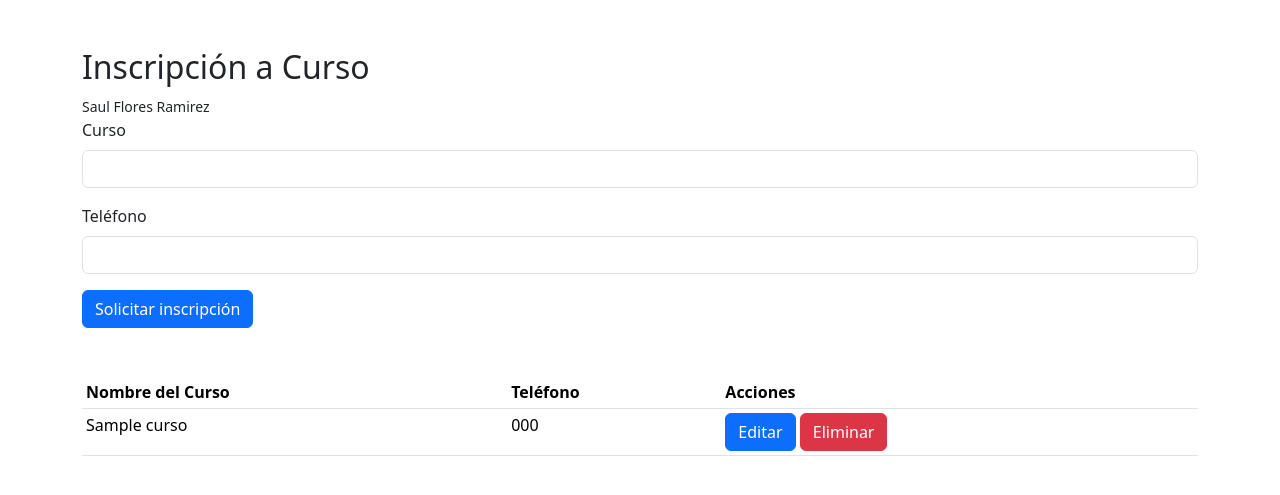
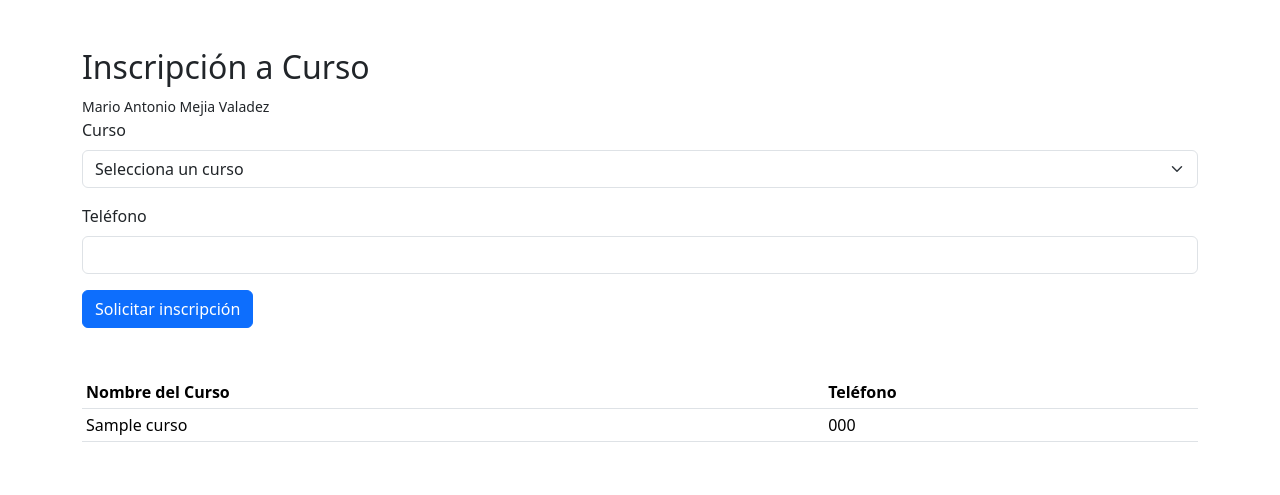
Before and after one commit to Saul941/Flask7B, a Flask app: page / in a window 1280 px wide. Shown: the top 495 px of the page. Run offline with Flask 3, Linux system fonts and the light colour scheme; tables that the repository leaves empty or names only in its code hold one stand-in row (values such as "Sample post"); some libraries are stand-ins or nearby versions.

Commit message:
Update app.html

```diff
--- a/templates/app.html
+++ b/templates/app.html
@@ -12,24 +12,23 @@
 <body>
     <div class="container mt-5">
         <h2>Inscripción a Curso</h2>
-        <small>Saul Flores Ramirez</small>
-
-
-
-        <form method="GET" id="formInscripcion">
+        <small>Mario Antonio Mejia Valadez</small>
+        <form action="/registrar" method="GET" id="formInscripcion">
             <div class="mb-3">
                 <label for="curso" class="form-label">Curso</label>
-                <input type="text" class="form-control" id="Curso" name="Curso"  maxlength="10" pattern="\d{10}" autocomplete= "off">
+                <select class="form-select" id="curso" name="curso" required>
+                    <option value="">Selecciona un curso</option>
+                    <option value="DSW">Desarrollo Software</option>
+                    <option value="MAI">Mantenimiento Industrial</option>
+                    <option value="MEC">Mecatronica</option>
+                </select>
             </div>
-
             <div class="mb-3">
                 <label for="telefono" class="form-label">Teléfono</label>
-                <input type="text" class="form-control" id="telefono" name="telefono" required minlength="10" maxlength="10" pattern="\d{10}" autocomplete= "off">
+                <input type="text" class="form-control" id="telefono" name="telefono" required minlength="10" maxlength="10" pattern="\d{10}">
             </div>
             <button type="submit" class="btn btn-primary">Solicitar inscripción</button>
         </form>
-        <!-- Alert para mostrar mensajes -->
-        <div class="alert alert-success d-none" id="alertMensaje" role="alert"></div>
     </div>
 
     <div class="container mt-5">
@@ -38,7 +37,6 @@
                 <tr>
                     <th>Nombre del Curso</th>
                     <th>Teléfono</th>
-                    <th>Acciones</th>
                 </tr>
             </thead>
             <tbody id="tbodyInscripcionCurso"></tbody>
@@ -81,71 +79,53 @@
             // Realizamos un SELECT a la BD con FLASK y lo imprimimos en el TBODY
             function buscar() {
                 $.get("/buscar", function (respuesta) {
-                    $("#tbodyInscripcionCurso").html("");
+                    // Imprimimos la respuesta de FLASK con SELECT para saber cómo acceder a cada valor y colocarlos en el TBODY
+                    console.log(respuesta)
+
+                    $("#tbodyInscripcionCurso").html("")
 
                     for (var x in respuesta) {
-                        var inscripcionCurso = respuesta[x];
+                        var inscripcionCurso = respuesta[x]
                         $("#tbodyInscripcionCurso").append(`<tr>
                             <td>${inscripcionCurso[1]}</td>
                             <td>${inscripcionCurso[2]}</td>
-                            <td>
-                                <button class="btn btn-primary btn-editar" data-id="${inscripcionCurso[0]}">Editar</button>
-                                <button class="btn btn-danger btn-eliminar" data-id="${inscripcionCurso[0]}">Eliminar</button>
-                            </td>
-                        </tr>`);
+                        </tr>`)
                     }
-                });
+                })
             }
 
-            buscar();
+            buscar()
 
-            Pusher.logToConsole = true;
+            Pusher.logToConsole = true
 
-            var pusher = new Pusher('ab077c6305428af0579b', {
-                cluster: 'mt1'
-            });
+           var pusher = new Pusher('ab077c6305428af0579b', {
+                  cluster: 'mt1'
+                });
 
             // Canal ---> Donde se concentran los hilos con los clientes conectados
             var channel = pusher.subscribe("canalRegistrosInscripcionCursos");
 
             // Evento --> El código que se accionará con la información enviada o el uso del canal
             channel.bind("registroInscripcionCursos", function (inscripcionCurso) {
-                alert("Ocurrió el evento");
-                console.log(inscripcionCurso);
-                buscar(); // Llamar a buscar para actualizar la tabla
-            });
+                // 1. Notificar el evento
+                alert("Ocurrió el evento")
 
-            // Función para editar
-            $(document).on("click", ".btn-editar", function (event) {
-                var id = $(this).attr("data-id");
+                // 2. Recibir información enviada en el evento
+                console.log(inscripcionCurso)
 
-                $.get("/editar", { id: id }, function (respuesta) {
-                    var inscripcionCurso = respuesta[0];
+                // 3. Trabajar información enviada por el evento
 
-                    $("#curso").val(inscripcionCurso["Nombre_Curso"]);
-                    $("#telefono").val(inscripcionCurso["Telefono"]);
-                });
-            });
+                $("#tbodyinscripcionCurso").prepend(`<tr>
+                    <td>${inscripcionCurso.curso}</td>
+                    <td>${inscripcionCurso.telefono}</td>
+                    <td></td>
+                </tr>`)
 
-            // Función para eliminar
-            $(document).on("click", ".btn-eliminar", function (event) {
-                if (!confirm("¿Quieres eliminar este registro?")) {
-                    return;
-                }
 
-                var id = $(this).attr("data-id");
-
-                $.post("/eliminar", { id: id }, function (respuesta) {
-                    $("#alertMensaje").removeClass("d-none").text("Registro eliminado con éxito.");
-                    buscar(); // Volver a cargar la tabla después de eliminar
-
-                    // Ocultar el mensaje después de 3 segundos
-                    setTimeout(function() {
-                        $("#alertMensaje").addClass("d-none");
-                    }, 3000);
-                });
-            });
-        });
+                // 4. Mandar a llamar otro código luego del evento
+                buscar()
+            })
+        })
     </script>
 </body>
 </html>
```
